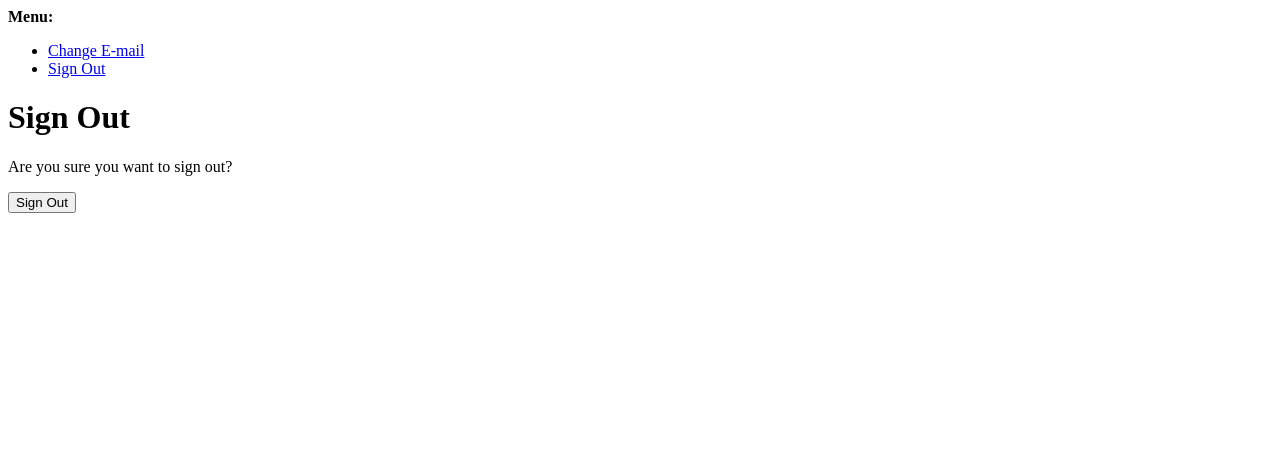
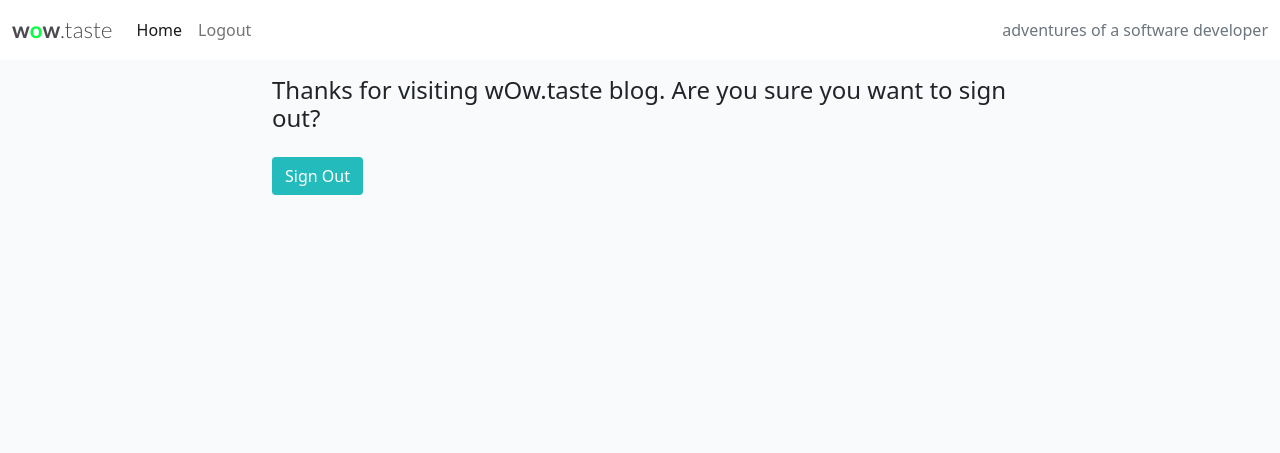
Before and after one commit to jtm2021/wowtaste, a Django app: page /accounts/logout/ in a window 1280 px wide. Shown: the top 453 px of the page. Run offline with Django 3.2, Linux system fonts and the light colour scheme; the visitor is signed in with stand-in values (Sample User, id 1).

Commit message:
Update sign out ui

```diff
--- a/static/css/style.css
+++ b/static/css/style.css
@@ -9,8 +9,8 @@ body {
     color: #4A4A4F;
 }
 
-.red-o {
-    color: #E84610;
+.green-o {
+    color: #06ff44;
 }
 
 .thin {
--- a/templates/account/login.html
+++ b/templates/account/login.html
@@ -12,7 +12,7 @@
     <div class="col-md-8 mt-3 offset-md-2">
       <h3>{% trans "Sign In" %}</h3>
 
-      <p>{% blocktrans %}Welcome back to the code|star blog. To leave a comment or like a post, please log in. If
+      <p>{% blocktrans %}Welcome back to the wOw.taste blog. To leave a comment or like a post, please log in. If
         you
         have not created an account yet, then
         <a class="link" href="{{ signup_url }}">sign up</a>
--- a/templates/account/logout.html
+++ b/templates/account/logout.html
@@ -1,21 +1,29 @@
-{% extends "account/base.html" %}
+{% extends "base.html" %}
 
 {% load i18n %}
 
 {% block head_title %}{% trans "Sign Out" %}{% endblock %}
 
 {% block content %}
-<h1>{% trans "Sign Out" %}</h1>
 
-<p>{% trans 'Are you sure you want to sign out?' %}</p>
+<div class="container">
+  <div class="row">
+    <div class="col-md-8 mt-3 offset-md-2">
+      <h4>{% trans 'Thanks for visiting wOw.taste blog. Are you sure you want to sign out?' %}</h4>
 
-<form method="post" action="{% url 'account_logout' %}">
-  {% csrf_token %}
-  {% if redirect_field_value %}
-  <input type="hidden" name="{{ redirect_field_name }}" value="{{ redirect_field_value }}"/>
-  {% endif %}
-  <button type="submit">{% trans 'Sign Out' %}</button>
-</form>
+    </div>
+  </div>
+  <div class="row">
+    <div class="col-md-8 mt-3 offset-md-2">
 
-
+      <form method="post" action="{% url 'account_logout' %}">
+        {% csrf_token %}
+        {% if redirect_field_value %}
+        <input type="hidden" name="{{ redirect_field_name }}" value="{{ redirect_field_value }}" />
+        {% endif %}
+        <button class="btn btn-signup right" type="submit">{% trans 'Sign Out' %}</button>
+      </form>
+    </div>
+  </div>
+</div>
 {% endblock %}
--- a/templates/base.html
+++ b/templates/base.html
@@ -26,8 +26,8 @@
 
     <nav class="navbar navbar-expand-lg navbar-light bg-white">
         <div class="container-fluid">
-            <a class="navbar-brand" href="{% url 'home' %}"><span class="brand">c<span class="red-o">o</span>de<span
-                        class="thin">|star</span></span></span></a>
+            <a class="navbar-brand" href="{% url 'home' %}"><span class="brand">w<span class="green-o">o</span>w<span
+                        class="thin">.taste</span></span></span></a>
             <button class="navbar-toggler" type="button" data-bs-toggle="collapse" data-bs-target="#navbarText"
                 aria-controls="navbarText" aria-expanded="false" aria-label="Toggle navigation">
                 <span class="navbar-toggler-icon"></span>
```
